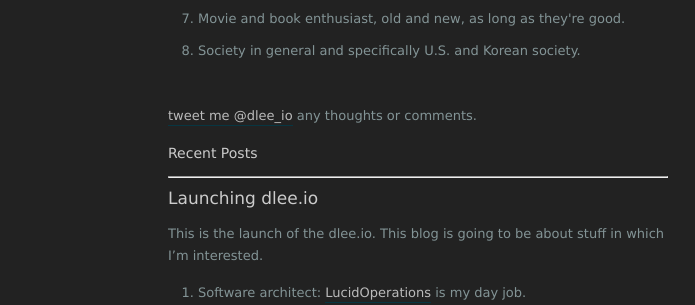
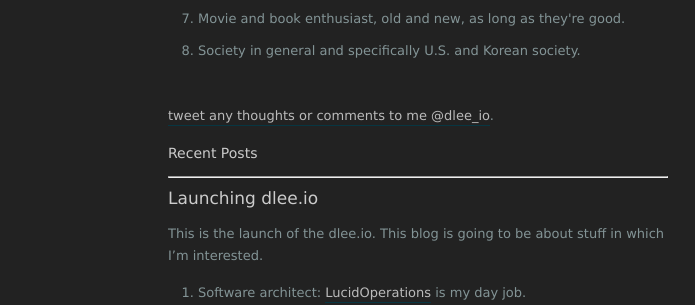
Before and after one commit to danslee/dlee_io, a Jekyll site: the page built from index.html, in a window 1280 px wide. Shown: the part 635-940 px from the top of the page, without its empty margins (222-917 px from the left). Built offline with Jekyll 4.4.1, drawn with Linux system fonts in a browser that asks for light colours; nearby versions of some CDN libraries; the list of posts is cut into pages by our own code; comment, search, counter and statistics services are not loaded.

Commit message:
add top level domain

```diff
--- a/_config.yml
+++ b/_config.yml
@@ -17,7 +17,7 @@
 email: dlee@dlee.io
 description: > # this means to ignore newlines until "baseurl:"
   dlee.io, a guy who likes understanding and building stuff.
-baseurl: "/dlee_io" # the subpath of your site, e.g. /blog
+baseurl: "/" # the subpath of your site, e.g. /blog
 url: "" # the base hostname & protocol for your site, e.g. http://example.com
 twitter_username: dlee_io
 github_username: danslee
--- a/index.html
+++ b/index.html
@@ -17,7 +17,7 @@
 
 <p>
 
-<p><a href="https://twitter.com/intent/tweet?screen_name=dlee_io" class="twitter-mention-button" data-show-count="false">tweet me @dlee_io</a><script async src="//platform.twitter.com/widgets.js" charset="utf-8"></script> any thoughts or comments.
+<p><a href="https://twitter.com/intent/tweet?screen_name=dlee_io" class="twitter-mention-button" data-show-count="false">tweet any thoughts or comments to me @dlee_io</a><script async src="//platform.twitter.com/widgets.js" charset="utf-8"></script>.
 
 
 <h3>Recent Posts</h2>
```
